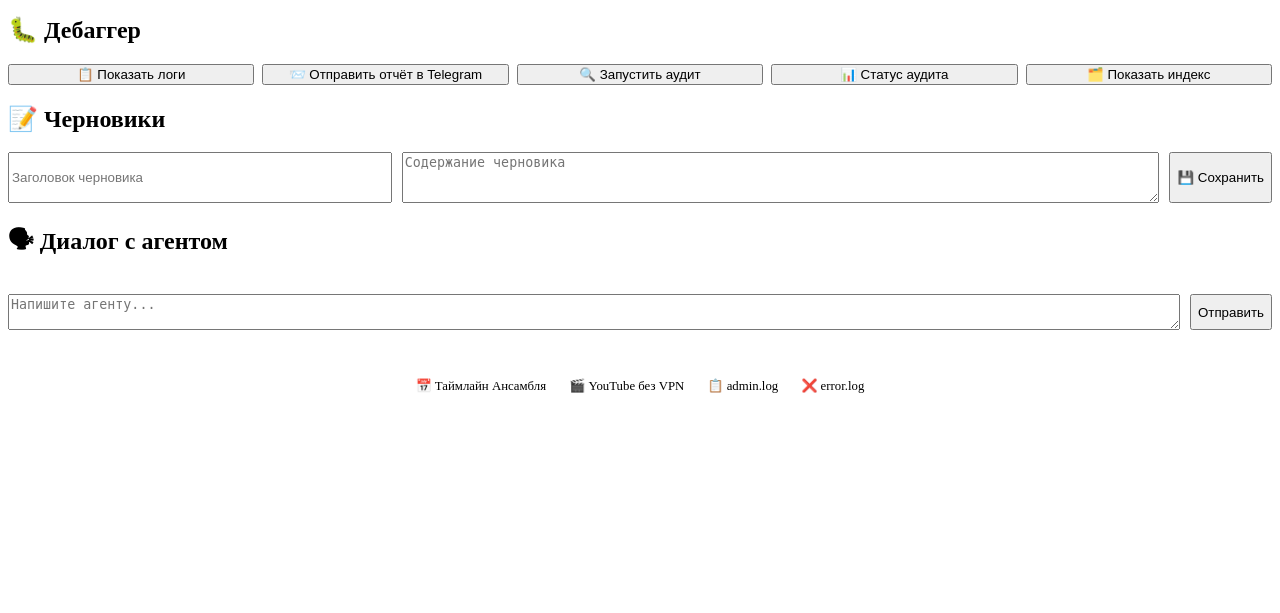
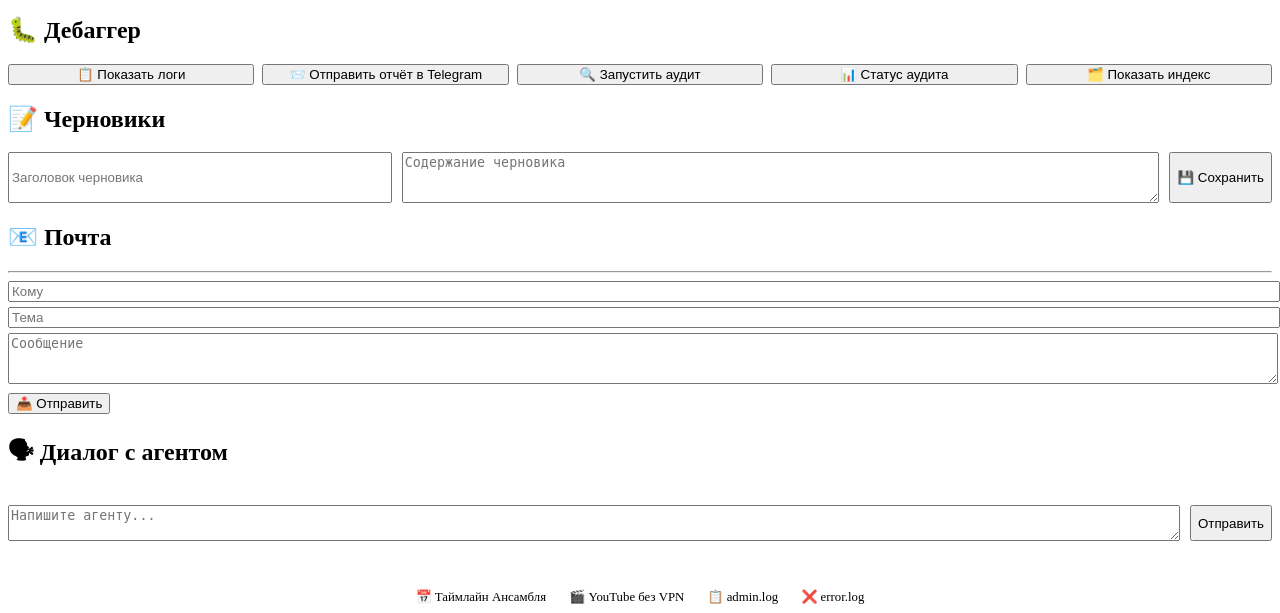
Before and after one commit to qwestomir99-crypto/ansamb_sledov_bot, a Flask app: template templates/admin.html in a window 1280 px wide. Shown: the part 839-1452 px from the top of the page. Before the commit the page ends 1232 px from the top, so only its background shows below. Run offline with Flask 3, Linux system fonts and the light colour scheme; the template is opened without the code that fills it: most values are stand-ins (such as "Sample title", 1, 10 or a date in 2020); parts of the project's set-up code (start-up, migrations or seed data) failed here and were passed over; some libraries are stand-ins or nearby versions.

Commit message:
Update admin.html

```diff
--- a/templates/admin.html
+++ b/templates/admin.html
@@ -127,6 +127,19 @@
         <div id="drafts-list"></div>
     </div>
 
+    <!-- Почта -->
+    <div class="card" id="mail-panel">
+        <h2>📧 Почта</h2>
+        <div id="mail-inbox"></div>
+        <hr>
+        <div>
+            <input type="email" id="mail-to" placeholder="Кому" style="width: 100%; margin-bottom: 5px;">
+            <input type="text" id="mail-subject" placeholder="Тема" style="width: 100%; margin-bottom: 5px;">
+            <textarea id="mail-body" rows="3" placeholder="Сообщение" style="width: 100%; margin-bottom: 5px;"></textarea>
+            <button onclick="sendMail()">📤 Отправить</button>
+        </div>
+    </div>
+
     <!-- Диалог с агентом -->
     <div class="card">
         <h2>🗣 Диалог с агентом</h2>
```
